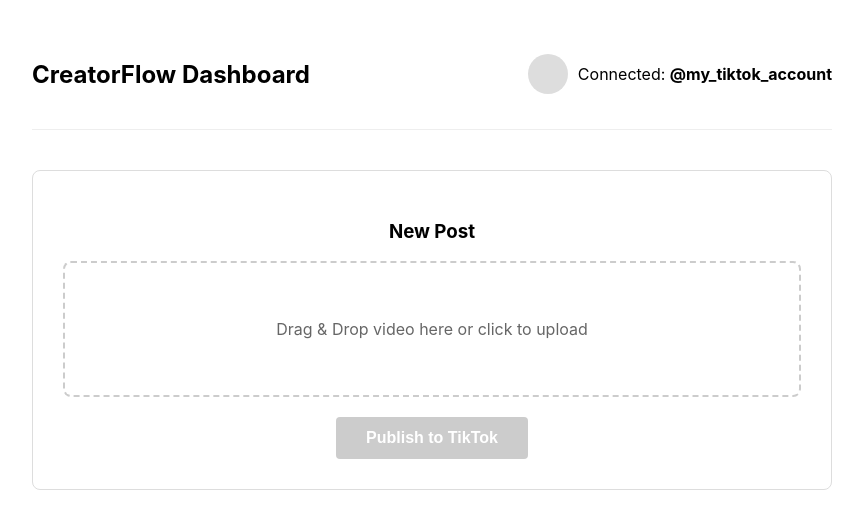
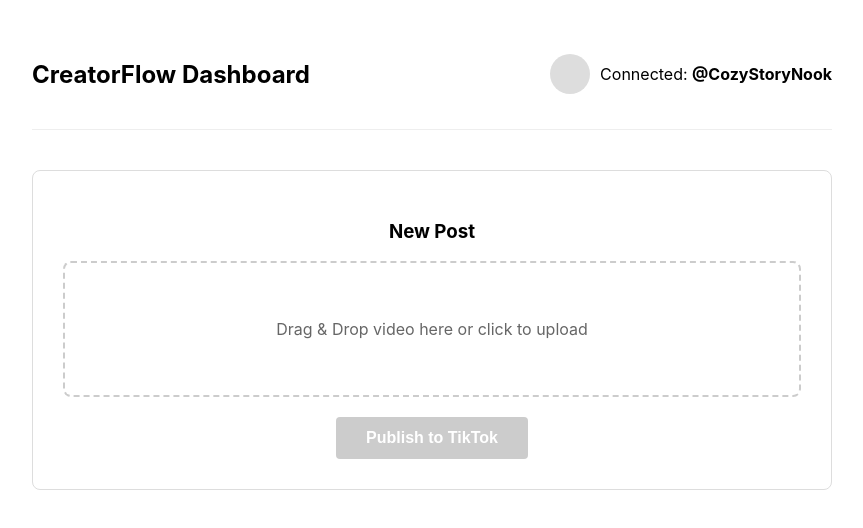
Before and after one commit to Yolsons/ig-callback, a plain HTML site: page dashboard.html in a window 1280 px wide. Shown: the whole page, without its empty margins (208-1071 px from the left). Drawn offline with Linux system fonts and the light colour scheme.

Commit message:
Update TikTok account display on dashboard

```diff
--- a/dashboard.html
+++ b/dashboard.html
@@ -22,7 +22,7 @@
         <h2>CreatorFlow Dashboard</h2>
         <div class="user-info">
             <div class="avatar"></div>
-            <span>Connected: <strong>@my_tiktok_account</strong></span>
+            <span>Connected: <strong>@CozyStoryNook</strong></span>
         </div>
     </div>
 
```
